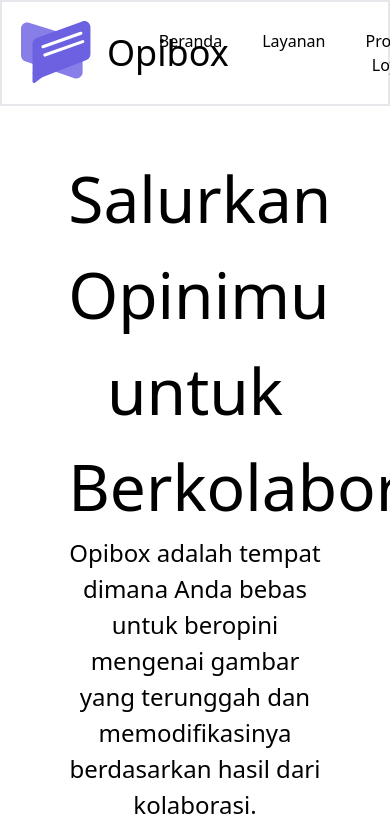
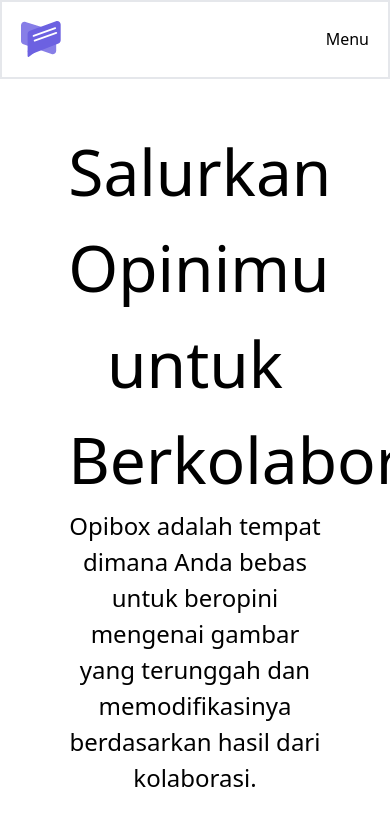
Before and after one commit to akbar5yn/OpiBox, a Nuxt app: page / in a window 390 px wide. Shown: the top 834 px of the page. Built offline with nearby package versions, Linux system fonts and the light colour scheme.

Commit message:
make a responsive navbar on mobile

```diff
--- a/components/landing-page/NavBar.vue
+++ b/components/landing-page/NavBar.vue
@@ -5,14 +5,18 @@
     >
       <!-- nav-logo -->
       <div class="flex gap-4 items-center">
-        <img src="../../assets/img/logo.svg" alt="logo" class="w-[70px]">
-        <h1 class="text-4xl font-medium">
+        <img
+          src="../../assets/img/logo.svg"
+          alt="logo"
+          class="w-10 sm:w-[70px]"
+        >
+        <h1 class="text-4xl font-medium hidden">
           Opibox
         </h1>
       </div>
 
       <!-- nav-item -->
-      <ul class="flex gap-10">
+      <ul class="hidden md:flex gap-10">
         <li>
           <nuxt-link to="#">
             Beranda
@@ -40,7 +44,7 @@
         <!-- btn-login -->
         <nuxt-link
           to="/login"
-          class="border-black border-[1px] px-7 py-2 rounded-[6px]"
+          class="hidden md:block border-black border-[1px] px-7 py-2 rounded-[6px]"
         >
           Masuk
         </nuxt-link>
@@ -48,10 +52,15 @@
         <!-- btn-register -->
         <nuxt-link
           to="/register"
-          class="bg-[#4A4A4F] border-[#4A4A4F] border-[1px] px-7 py-2 rounded-[6px] text-white"
+          class="hidden md:block bg-[#4A4A4F] border-[#4A4A4F] border-[1px] px-7 py-2 rounded-[6px] text-white"
         >
           Daftar
         </nuxt-link>
+      </div>
+
+      <!-- humberger menu -->
+      <div class="sm:hidden">
+        Menu
       </div>
     </nav>
   </div>
```
